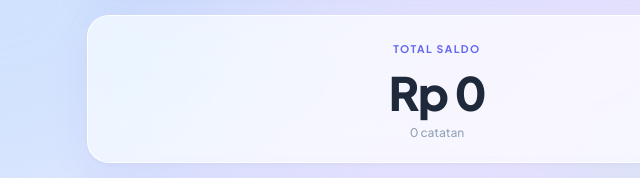
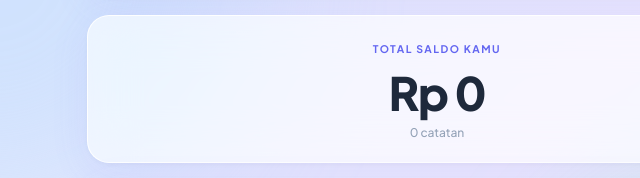
Before and after one commit to maulana10-ops/CATATAN-KEUANGAN, a plain HTML site: page index.html in a window 1280 px wide. Shown: the part 149-327 px from the top of the page, 203-843 px from the left. Drawn offline with Linux system fonts and the light colour scheme.

Commit message:
Update index.html

```diff
--- a/index.html
+++ b/index.html
@@ -273,7 +273,7 @@ td { padding: 12px 14px; color: #334155; font-weight: 500; vertical-align: middl
 
   <!-- Saldo -->
   <div class="glass saldo-card">
-    <div class="saldo-label">Total Saldo</div>
+    <div class="saldo-label">Total Saldo Kamu</div>
     <div class="saldo-amount" id="saldo">Rp 0</div>
     <div class="saldo-count" id="saldoCount">0 catatan</div>
   </div>
```
